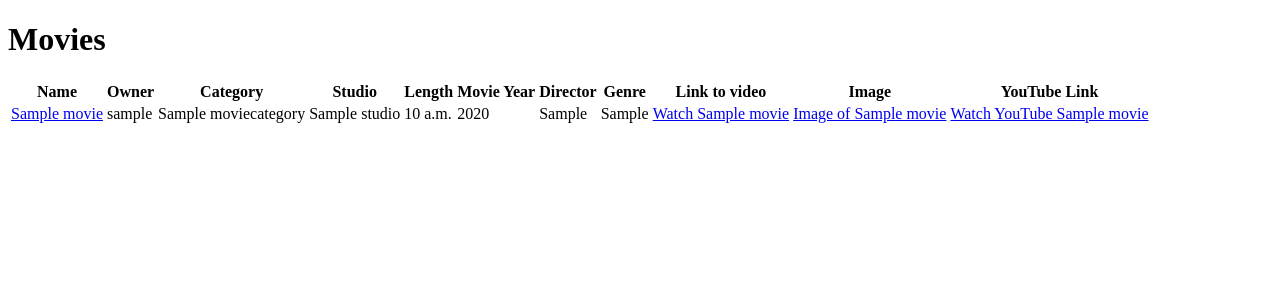
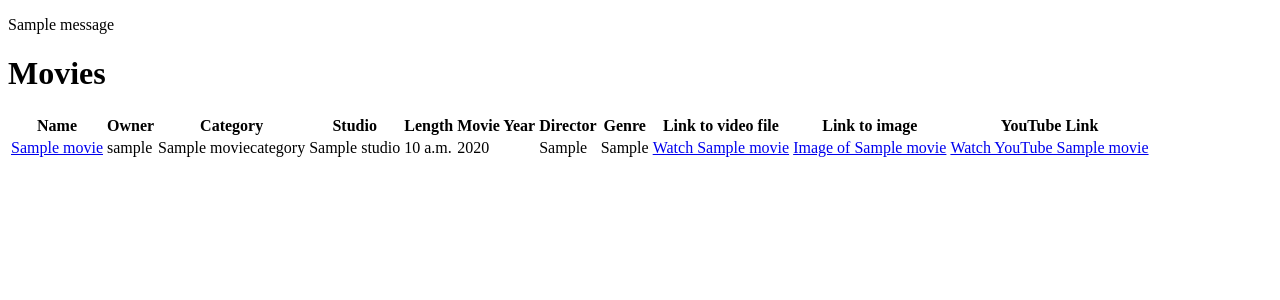
Before and after one commit to MaxIsayev/Max_Python_Final_Project, a Django app: page /movies/ in a window 1280 px wide. Shown: the part 78-378 px from the top of the page. Run offline with Django 5.2, Linux system fonts and the light colour scheme; tables that the repository leaves empty hold one stand-in row (values such as "Sample post"); one stand-in notice (Sample message) is shown.

Commit message:
Added messages

```diff
--- a/movie_catalog_project/movie_catalog_app/templates/base.html
+++ b/movie_catalog_project/movie_catalog_app/templates/base.html
@@ -13,6 +13,11 @@
             <li><a href="{% url 'movie_list' %}">Movies</a></li>
         </ul>
     </header>
+    <section class="messages">
+        {% for message in messages %}
+            <p class="message message-{{ message.tags }}">{{ message }}</p>
+        {% endfor %}
+    </section>
     <main>{% block content %}{% endblock content %}</main>
 </body>
 </html>
--- a/movie_catalog_project/movie_catalog_app/templates/movies/movie_list.html
+++ b/movie_catalog_project/movie_catalog_app/templates/movies/movie_list.html
@@ -13,8 +13,8 @@
         <th>Movie Year</th>
         <th>Director</th>
         <th>Genre</th>
-        <th>Link to video</th>
-        <th>Image</th>
+        <th>Link to video file</th>
+        <th>Link to image</th>
         <th>YouTube Link</th>
     </tr>
     {% for movie in movie_list %}
```
